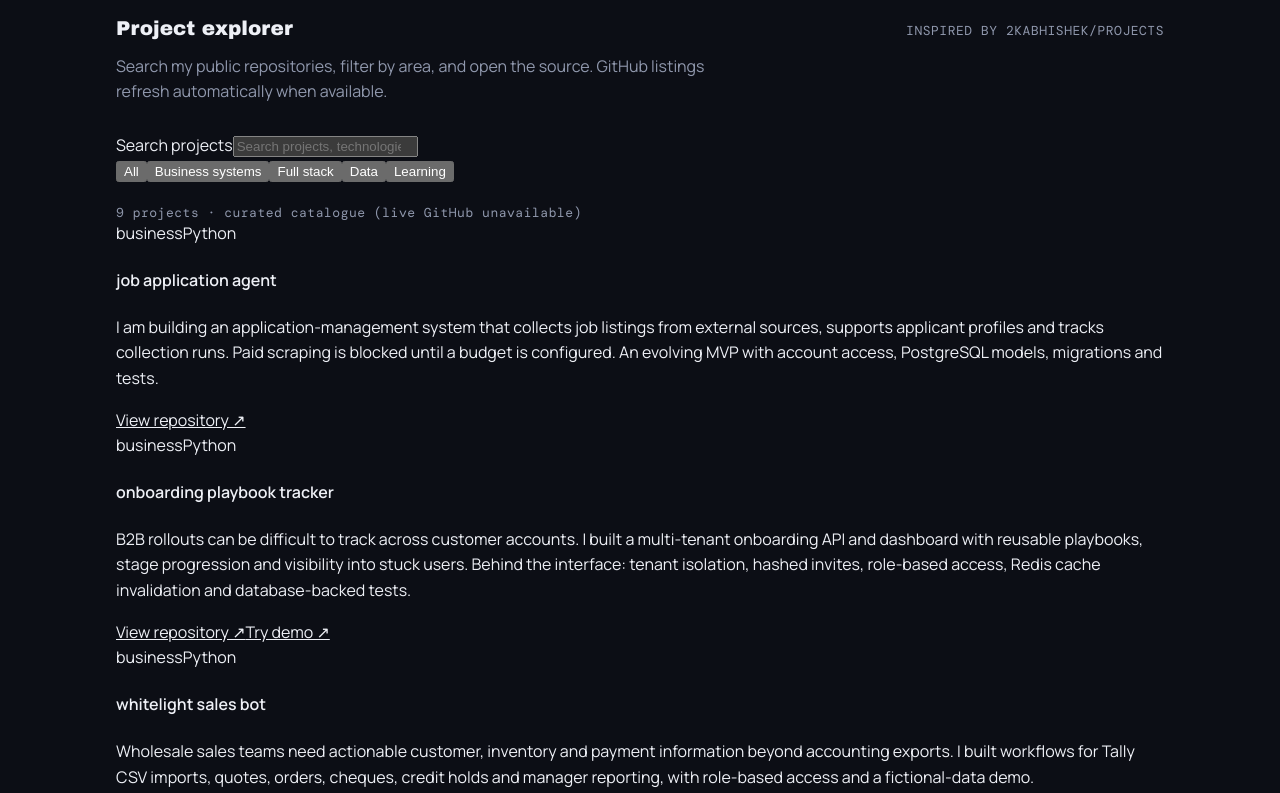
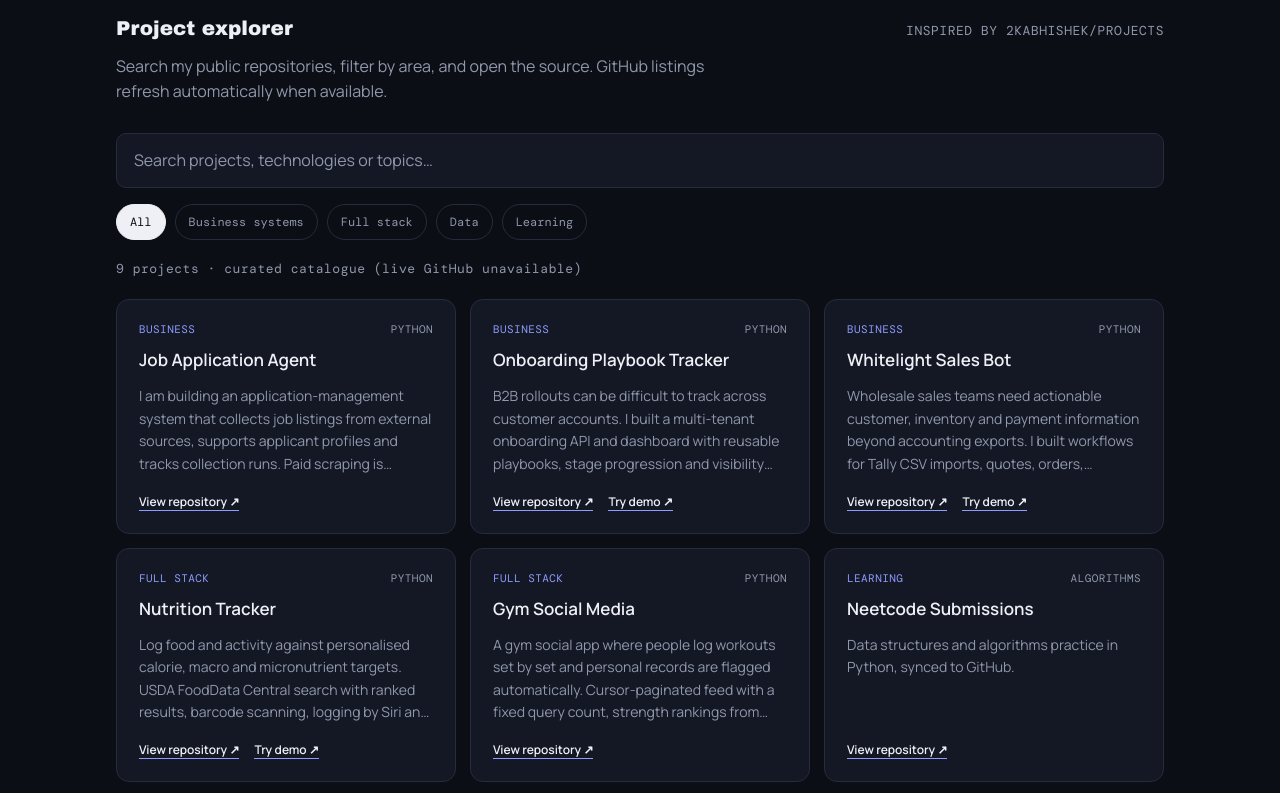
Before and after one commit to mohamedalsayed12/mohamedalsayed12.github.io, a plain HTML site: page index.html in a window 1280 px wide. Shown: the part 3000-3793 px from the top of the page. Drawn offline with nearby package versions, Linux system fonts and the light colour scheme; no server answers; a web font is replaced by a local one.

Commit message:
Enhance portfolio with project discovery and customer-facing engineering narrative

```diff
--- a/styles.css
+++ b/styles.css
@@ -59,3 +59,26 @@ a:focus-visible{outline:2px solid var(--accent);outline-offset:3px}
 .mini-card:hover{border-color:var(--accent)}
 @media(max-width:820px){.more-list{grid-template-columns:repeat(2,1fr)}}
 @media(max-width:480px){.more-list{grid-template-columns:1fr}}
+
+/* Searchable repository explorer adapted from 2KAbhishek/projects */
+.sr-only{position:absolute;width:1px;height:1px;padding:0;margin:-1px;overflow:hidden;clip:rect(0,0,0,0);white-space:nowrap;border:0}
+.explorer-controls{display:grid;gap:16px;margin:18px 0 10px}
+#project-search{width:100%;min-height:50px;background:var(--surface);border:1px solid var(--line);border-radius:10px;color:var(--ink);padding:14px 17px;font:inherit}
+#project-search::placeholder{color:var(--muted)}
+#project-search:focus-visible{outline:2px solid var(--accent);outline-offset:2px}
+.project-filters{display:flex;flex-wrap:wrap;gap:9px}
+.project-filters button{font:12px var(--mono);background:transparent;color:var(--muted);border:1px solid var(--line);padding:9px 13px;border-radius:100px;cursor:pointer}
+.project-filters button:hover,.project-filters button.active{color:var(--bg);background:var(--ink);border-color:var(--ink)}
+.project-filters button:focus-visible{outline:2px solid var(--accent);outline-offset:3px}
+.explorer-list{display:grid;grid-template-columns:repeat(3,minmax(0,1fr));gap:14px;margin-top:22px}
+.explorer-card{padding:22px;border:1px solid var(--line);border-radius:13px;background:var(--surface);display:flex;flex-direction:column;gap:13px;min-width:0}
+.explorer-top{display:flex;align-items:center;justify-content:space-between;gap:12px;color:var(--muted);font:11px var(--mono);text-transform:uppercase;letter-spacing:.04em}
+.explorer-category{color:var(--accent)}.explorer-language{white-space:nowrap;overflow:hidden;text-overflow:ellipsis}
+.explorer-card h4{font:600 17px/1.35 var(--body);margin:0;text-transform:capitalize;overflow-wrap:anywhere}
+.explorer-card p{font-size:14px;color:var(--muted);margin:0;line-height:1.6;display:-webkit-box;-webkit-line-clamp:4;-webkit-box-orient:vertical;overflow:hidden}
+.explorer-actions{display:flex;flex-wrap:wrap;gap:15px;margin-top:auto;padding-top:5px}
+.explorer-actions a{font:600 12px var(--body);color:var(--ink);text-decoration:none;border-bottom:1px solid var(--accent)}
+.explorer-actions a:hover{color:var(--accent)}
+.empty-state{color:var(--muted);grid-column:1/-1;padding:24px 0}
+@media(max-width:820px){.explorer-list{grid-template-columns:repeat(2,minmax(0,1fr))}}
+@media(max-width:560px){.explorer-list{grid-template-columns:1fr}.project-filters button{font-size:11px}}
```
